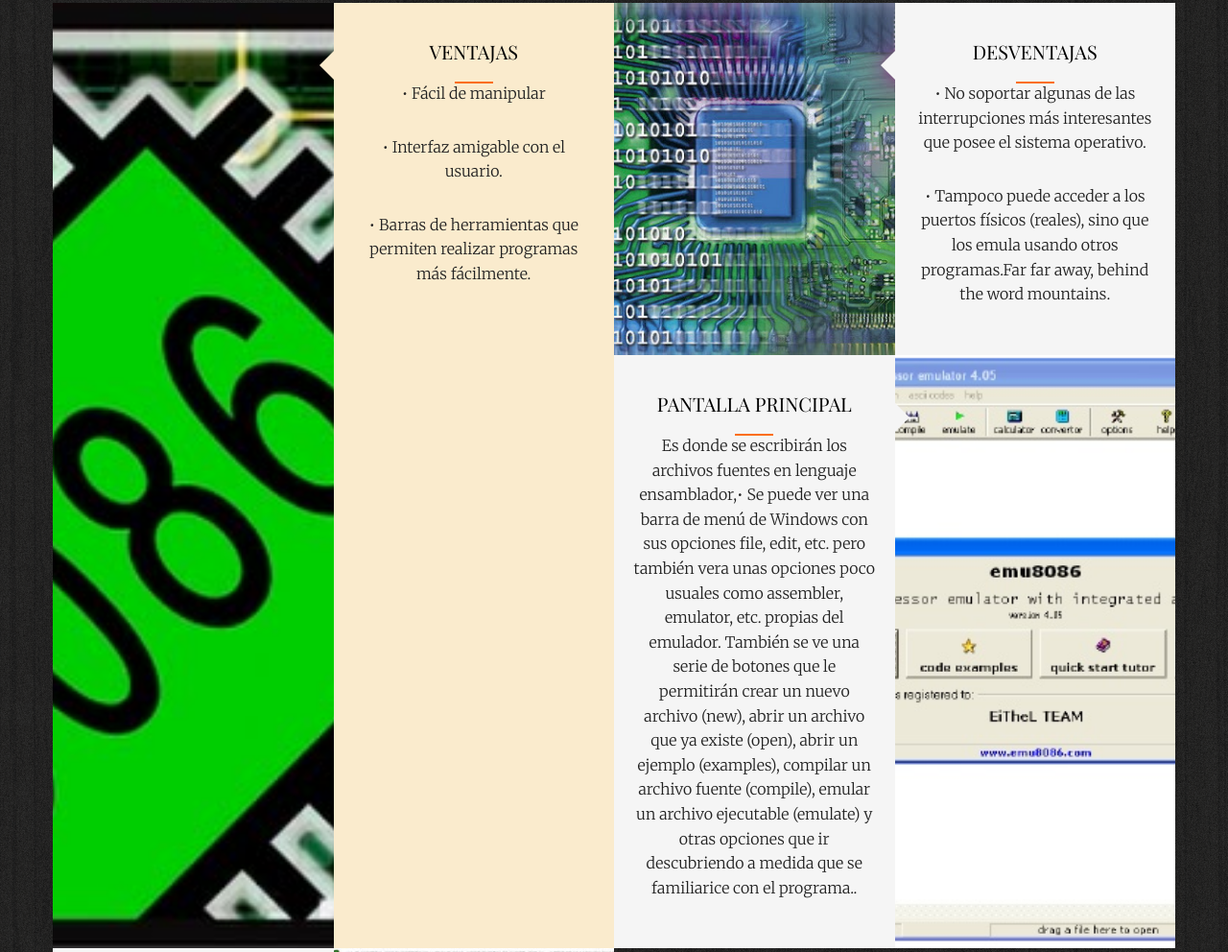
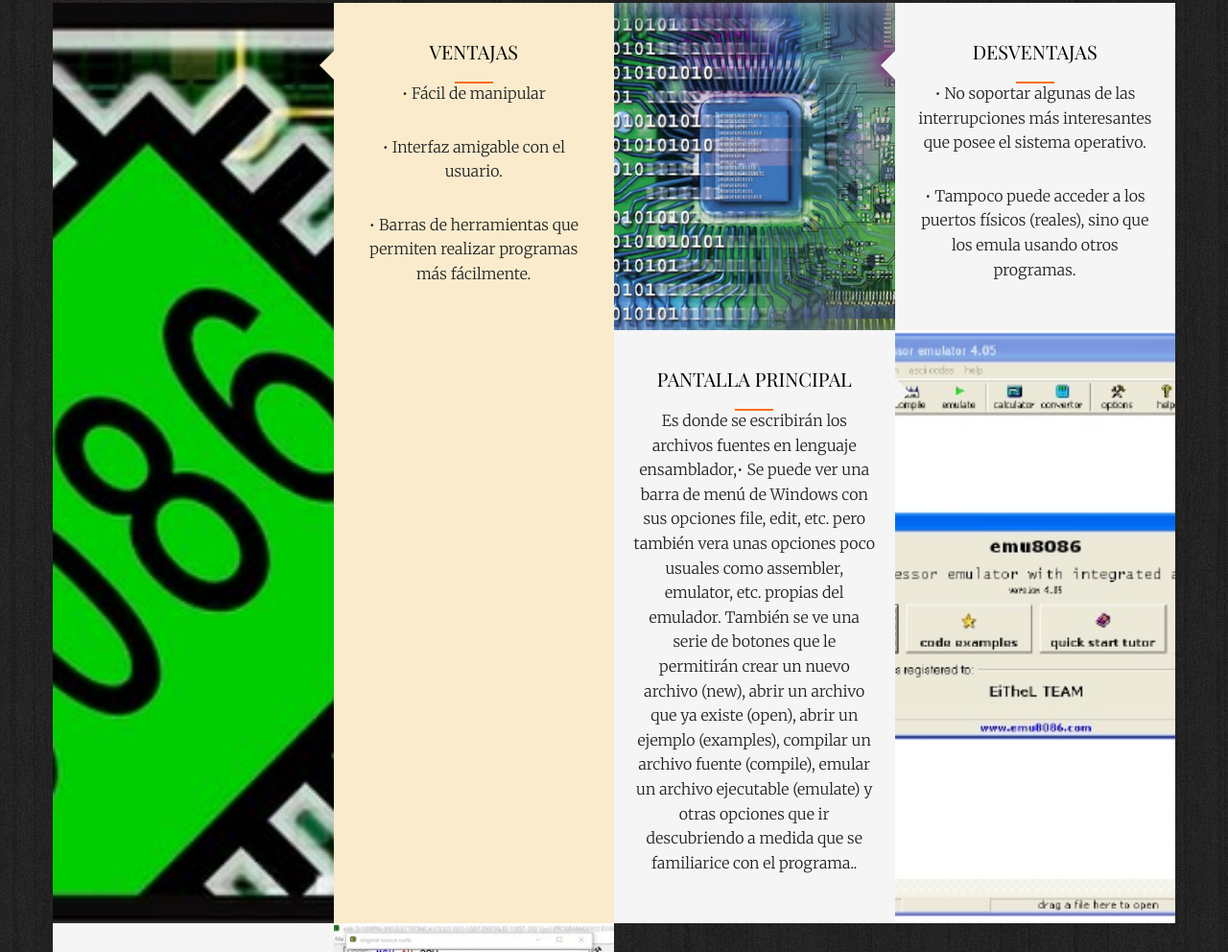
Before and after one commit to JhonnyVeraCervantes/Lenguaje_Bajo_Nivel, a plain HTML site: page index.html in a window 1280 px wide. Shown: the part 1797-2789 px from the top of the page at 96% size. Drawn offline with nearby package versions, Linux system fonts and the light colour scheme; files whose address does not match are found by name; a web font is replaced by a local one.

Commit message:
Update index.html

```diff
--- a/index.html
+++ b/index.html
@@ -141,7 +141,7 @@
 									<h2>DESVENTAJAS</h2>
 									<span class="pricing"></span>
 									<p>•	No soportar algunas de las interrupciones más interesantes que posee el sistema operativo.</p>
-									<p>•	Tampoco puede acceder a los puertos físicos (reales), sino que los emula usando otros programas.Far far away, behind the word mountains.</p>
+									<p>•	Tampoco puede acceder a los puertos físicos (reales), sino que los emula usando otros programas.</p>
 								</div>
 							</div>
 							<div class="fh5co-h-row-2 fh5co-reversed to-animate-2">
```
